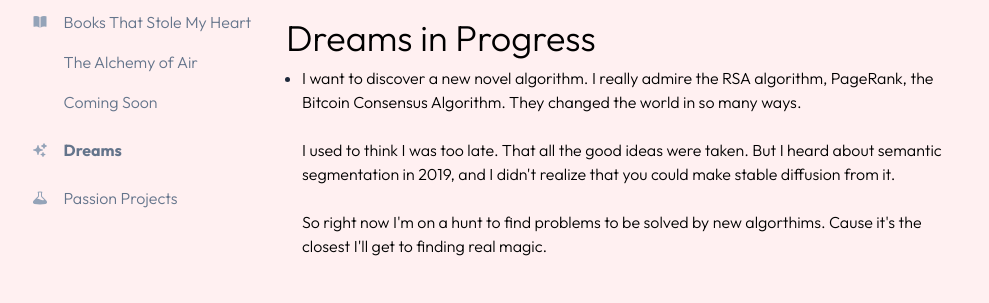
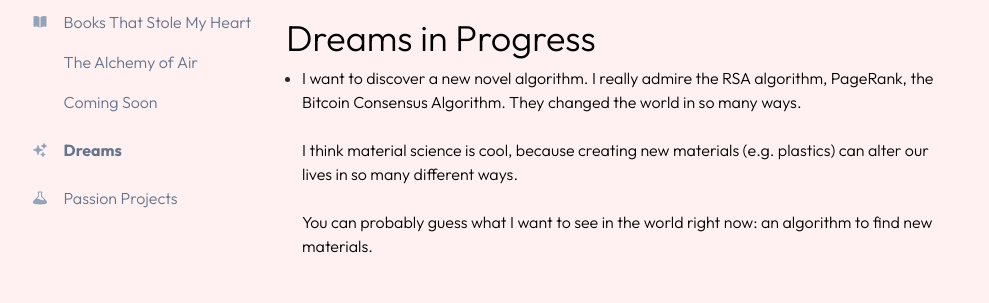
Before and after one commit to chongcurtis/chongcurtis.github.io, a Next.js app: page /dreams in a window 1280 px wide. Shown: the part 210-513 px from the top of the page, without its empty margins (10-999 px from the left). Built offline with nearby package versions, Linux system fonts and the light colour scheme.

Commit message:
update dream sentence

```diff
--- a/src/pages/dreams.tsx
+++ b/src/pages/dreams.tsx
@@ -102,13 +102,12 @@ export default function Dreams() {
                     ways.
                     <br />
                     <br />
-                    I used to think I was too late. That all the good ideas were taken. But I heard
-                    about semantic segmentation in 2019, and I didn't realize that you could make
-                    stable diffusion from it.
+                    I think material science is cool, because creating new materials (e.g. plastics)
+                    can alter our lives in so many different ways.
                     <br />
                     <br />
-                    So right now I'm on a hunt to find problems to be solved by new algorthims.
-                    Cause it's the closest I'll get to finding real magic.
+                    You can probably guess what I want to see in the world right now: an algorithm
+                    to find new materials.
                 </li>
             </ul>
             <p className="fade-in-on-scroll mx-10 mb-2 mt-10 text-4xl">Dreams that Died</p>
```
